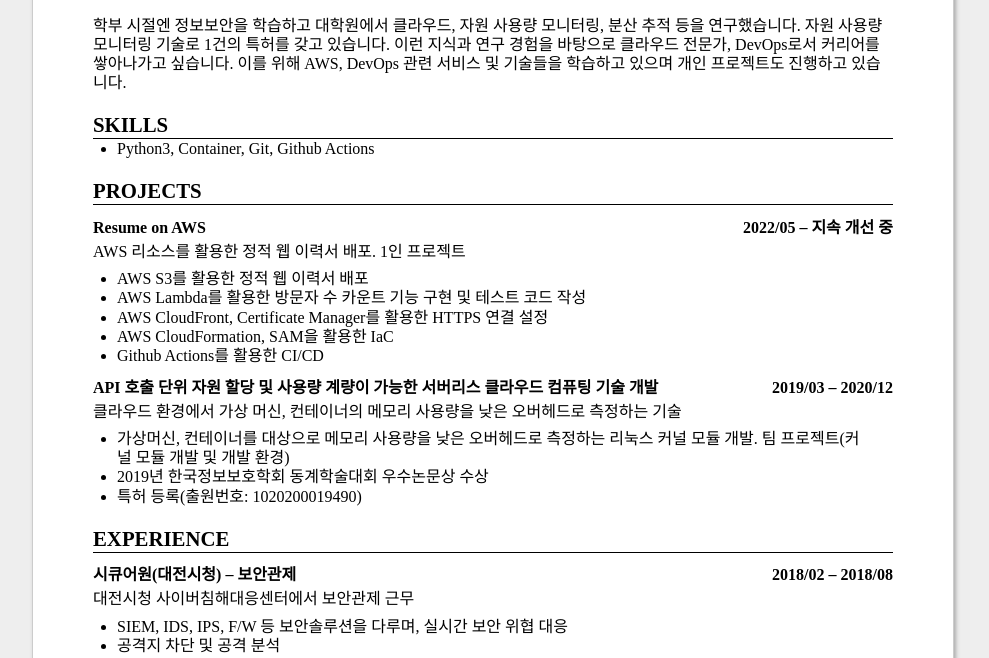
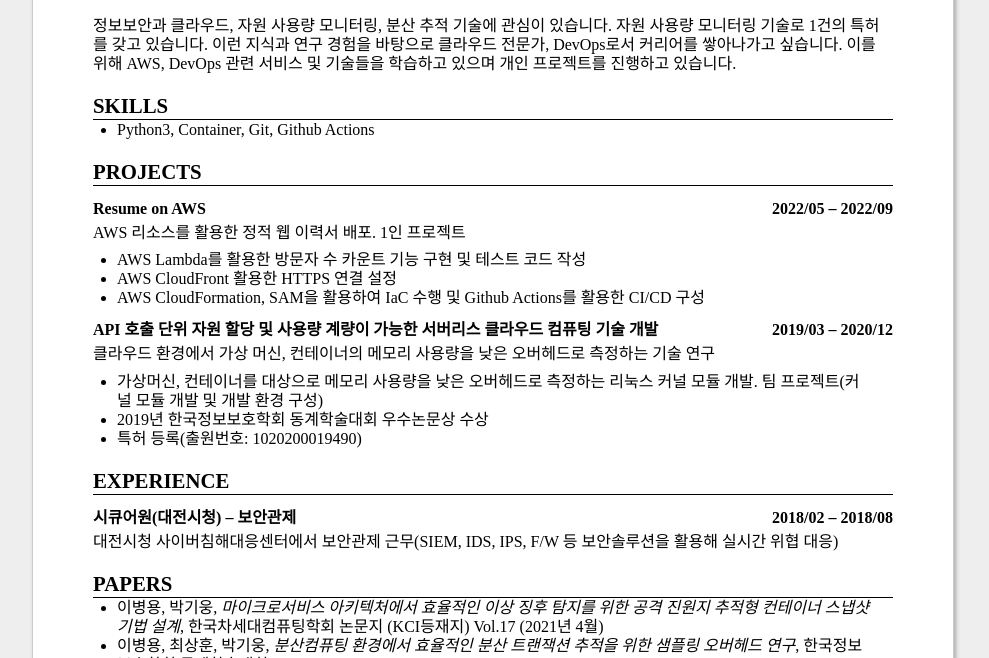
Before and after one commit to yidoyoon/resume-on-aws, a plain HTML site: page assets/web/ko/index.html in a window 1280 px wide. Shown: the part 142-800 px from the top of the page, without its empty margins (147-1136 px from the left). Drawn offline with Linux system fonts and the light colour scheme; no server answers.

Commit message:
docs: update resume
Signed-off-by: Yi Byeongyong <ybyo@yibyeongyong.com>

```diff
--- a/assets/web/ko/index.html
+++ b/assets/web/ko/index.html
@@ -21,25 +21,23 @@
     <br>
     <!-- The paragraph after the h1 and ul and before the first h2 is optional. It
     is intended to be used for a short summary. -->
-    <p>학부 시절엔 정보보안을 학습하고 대학원에서 클라우드, 자원 사용량 모니터링, 분산 추적 등을 연구했습니다. 자원 사용량 모니터링 기술로 1건의 특허를 갖고 있습니다. 이런 지식과 연구 경험을 바탕으로 클라우드 전문가, DevOps로서 커리어를 쌓아나가고 싶습니다. 이를 위해 AWS, DevOps 관련 서비스 및 기술들을 학습하고 있으며 개인 프로젝트도 진행하고 있습니다.</p>
+    <p>정보보안과 클라우드, 자원 사용량 모니터링, 분산 추적 기술에 관심이 있습니다. 자원 사용량 모니터링 기술로 1건의 특허를 갖고 있습니다. 이런 지식과 연구 경험을 바탕으로 클라우드 전문가, DevOps로서 커리어를 쌓아나가고 싶습니다. 이를 위해 AWS, DevOps 관련 서비스 및 기술들을 학습하고 있으며 개인 프로젝트를 진행하고 있습니다.</p>
     <h2>Skills</h2>
     <ul>
         <li>Python3, Container, Git, Github Actions</li>
     </ul>
     <h2>Projects</h2>
-    <h3><span>Resume on AWS</span> <span>2022/05 &ndash; 지속 개선 중</span></h3>
+    <h3><span>Resume on AWS</span> <span>2022/05 &ndash; 2022/09</span></h3>
     <p>AWS 리소스를 활용한 정적 웹 이력서 배포. 1인 프로젝트</p>
     <ul>
-        <li>AWS S3를 활용한 정적 웹 이력서 배포</li>
         <li>AWS Lambda를 활용한 방문자 수 카운트 기능 구현 및 테스트 코드 작성</li>
-        <li>AWS CloudFront, Certificate Manager를 활용한 HTTPS 연결 설정</li>
-        <li>AWS CloudFormation, SAM을 활용한 IaC</li>
-        <li>Github Actions를 활용한 CI/CD</li>
+        <li>AWS CloudFront 활용한 HTTPS 연결 설정</li>
+        <li>AWS CloudFormation, SAM을 활용하여 IaC 수행 및 Github Actions를 활용한 CI/CD 구성</li>
     </ul>
     <h3><span>API 호출 단위 자원 할당 및 사용량 계량이 가능한 서버리스 클라우드 컴퓨팅 기술 개발</span> <span>2019/03 &ndash; 2020/12</span></h3>
-    <p>클라우드 환경에서 가상 머신, 컨테이너의 메모리 사용량을 낮은 오버헤드로 측정하는 기술</p>
+    <p>클라우드 환경에서 가상 머신, 컨테이너의 메모리 사용량을 낮은 오버헤드로 측정하는 기술 연구</p>
     <ul>
-        <li>가상머신, 컨테이너를 대상으로 메모리 사용량을 낮은 오버헤드로 측정하는 리눅스 커널 모듈 개발. 팀 프로젝트(커널 모듈 개발 및 개발 환경)</li>
+        <li>가상머신, 컨테이너를 대상으로 메모리 사용량을 낮은 오버헤드로 측정하는 리눅스 커널 모듈 개발. 팀 프로젝트(커널 모듈 개발 및 개발 환경 구성)</li>
         <li>2019년 한국정보보호학회 동계학술대회 우수논문상 수상</li>
         <li>특허 등록(출원번호: 1020200019490)</li>
     </ul>
@@ -48,11 +46,7 @@
     hand -->
     <h3><span>시큐어원(대전시청) &ndash; 보안관제</span>
         <span>2018/02 &ndash; 2018/08</span></h3>
-    <p>대전시청 사이버침해대응센터에서 보안관제 근무</p>
-    <ul>
-        <li>SIEM, IDS, IPS, F/W 등 보안솔루션을 다루며, 실시간 보안 위협 대응</li>
-        <li>공격지 차단 및 공격 분석</li>
-    </ul>
+    <p>대전시청 사이버침해대응센터에서 보안관제 근무(SIEM, IDS, IPS, F/W 등 보안솔루션을 활용해 실시간 위협 대응)</p>
     <h2>Papers</h2>
     <ul>
         <li>이병용, 박기웅, <i>마이크로서비스 아키텍처에서 효율적인 이상 징후 탐지를 위한 공격 진원지 추적형 컨테이너 스냅샷 기법 설계</i>, 한국차세대컴퓨팅학회 논문지 (KCI등재지) Vol.17
@@ -79,7 +73,6 @@
     <h3><span>정보보안기사(한국방송통신전파진흥원)</span> <span>2018/06</span>
     </h3>
 </div>
-<br>
-<div style="text-align:center" type="text">views: <span id="views"></span></div>
+<!--<div style="text-align:center" type="text">views: <span id="views"></span></div>-->
 </body>
 </html>
```
